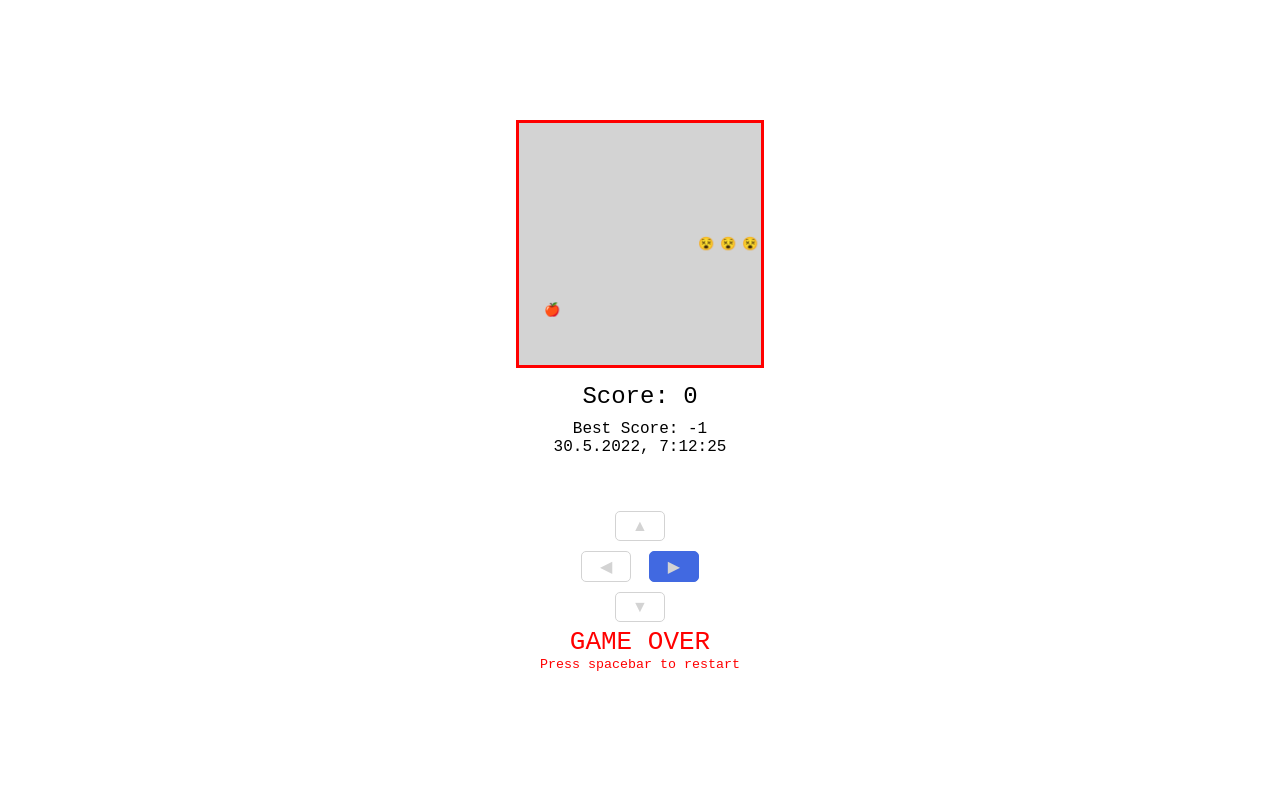
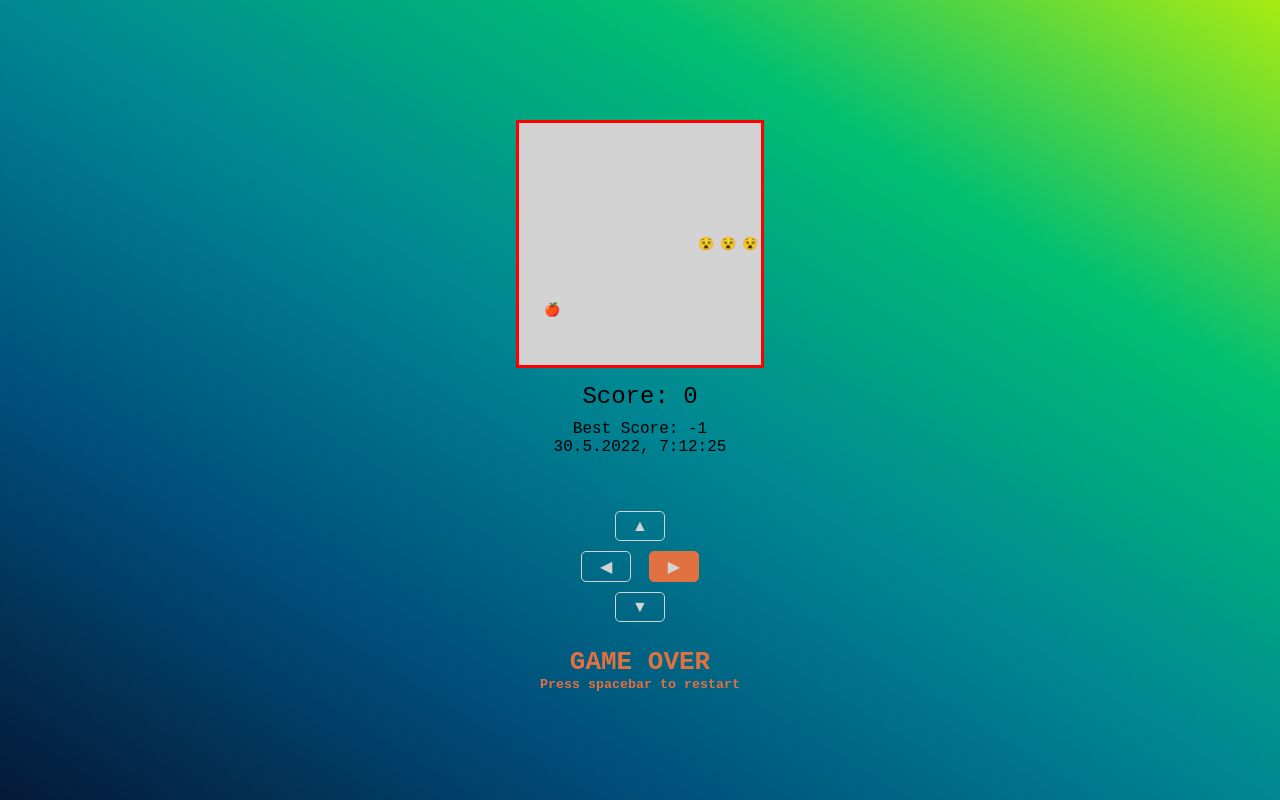
Before and after one commit to israelshp/snake, a plain HTML site: page index.html in a window 1280 px wide. Both pictures are taken after a click on the button "Start". Drawn offline with Linux system fonts and the light colour scheme.

Commit message:
style changes

```diff
--- a/style.css
+++ b/style.css
@@ -1,5 +1,16 @@
+html {
+  height: 100%;
+}
 body {
   font-family: monospace;
+  background-image: linear-gradient(
+    to right top,
+    #051937,
+    #004d7a,
+    #008793,
+    #00bf72,
+    #a8eb12
+  );
 }
 
 #container {
@@ -51,7 +62,9 @@ td[data-fill="@"]:before {
 }
 #message {
   font-size: xx-large;
-  color: red;
+  font-weight: 800;
+  color: #e17141;
+  margin-top: 20px;
 }
 .center {
   width: auto;
@@ -74,8 +87,8 @@ button {
 }
 button.current-direction,
 #start:hover {
-  border: 1px solid royalblue !important;
-  background-color: royalblue !important;
+  border: 1px solid #e17141 !important;
+  background-color: #e17141 !important;
   color: white;
 }
 button:disabled {
@@ -86,9 +99,9 @@ button:disabled {
 #start {
   font-size: 18pt;
   width: 100px;
-  margin-top:30px;
+  margin-top: 30px;
   background-color: #4caf50;
-  color:white;
+  color: white;
 }
 #score-container {
   font-size: 18pt;
```
